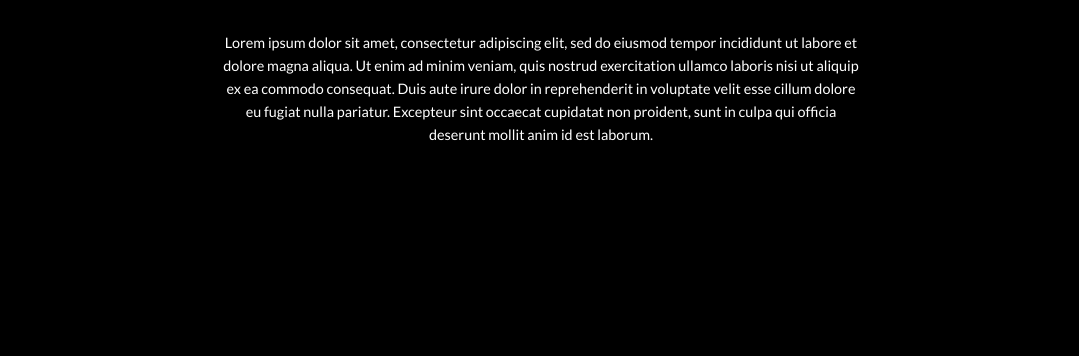
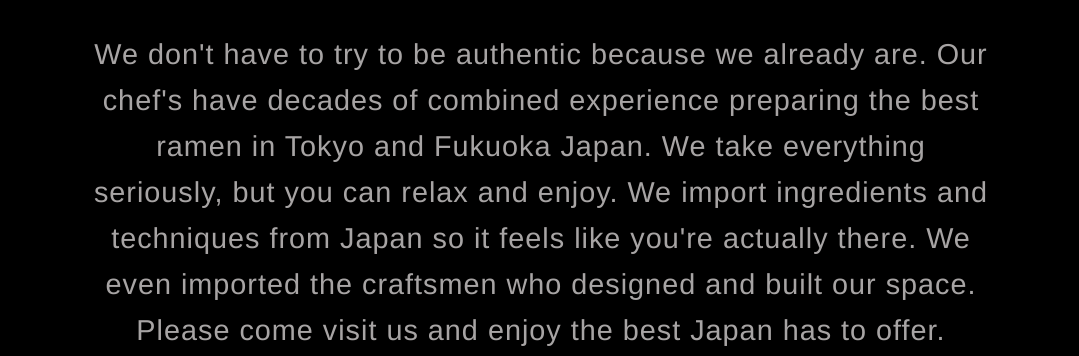
Before and after one commit to mrerikmt/kodama, a website built with Parcel: page HTML/about.html in a window 1280 px wide. Shown: the part 765-1121 px from the top of the page, without its empty margins (99-1178 px from the left). Built offline with nearby package versions, Linux system fonts and the light colour scheme.

Commit message:
about section text

```diff
--- a/CSS/style.css
+++ b/CSS/style.css
@@ -233,12 +233,13 @@ ion-icon {
 .container-menu {
   background-color: black;
   max-width: 120rem;
-  height: 225rem;
+  height: auto;
   background-size: auto 75rem;
   background-repeat: no-repeat;
   background-position: top;
   display: flex;
   flex-direction: column;
+  margin-bottom: 10%;
 }
 
 /* MENU ITEMS */
@@ -300,8 +301,13 @@ ion-icon {
   margin-top: 3rem;
   margin-left: auto;
   margin-right: auto;
-  width: 50%;
+  width: 70%;
   text-align: center;
+  font-size: 2rem;
+  letter-spacing: 1px;
+  font-family: Helvetica, sans-serif;
+  font-weight: 200;
+  color: rgb(167, 164, 164);
 }
 
 /* footer (menu, reservations, about)*/
--- a/HTML/about.html
+++ b/HTML/about.html
@@ -105,7 +105,7 @@
       <section>
           <div>
               <p class="about-p">
-                Lorem ipsum dolor sit amet, consectetur adipiscing elit, sed do eiusmod tempor incididunt ut labore et dolore magna aliqua. Ut enim ad minim veniam, quis nostrud exercitation ullamco laboris nisi ut aliquip ex ea commodo consequat. Duis aute irure dolor in reprehenderit in voluptate velit esse cillum dolore eu fugiat nulla pariatur. Excepteur sint occaecat cupidatat non proident, sunt in culpa qui officia deserunt mollit anim id est laborum.
+                We don't have to try to be authentic because we already are. Our chef's have decades of combined experience preparing the best ramen in Tokyo and Fukuoka Japan. We take everything seriously, but you can relax and enjoy. We import ingredients and techniques from Japan so it feels like you're actually there. We even imported the craftsmen who designed and built our space. Please come visit us and enjoy the best Japan has to offer.
               </p>
           </div>
       </section>
```
